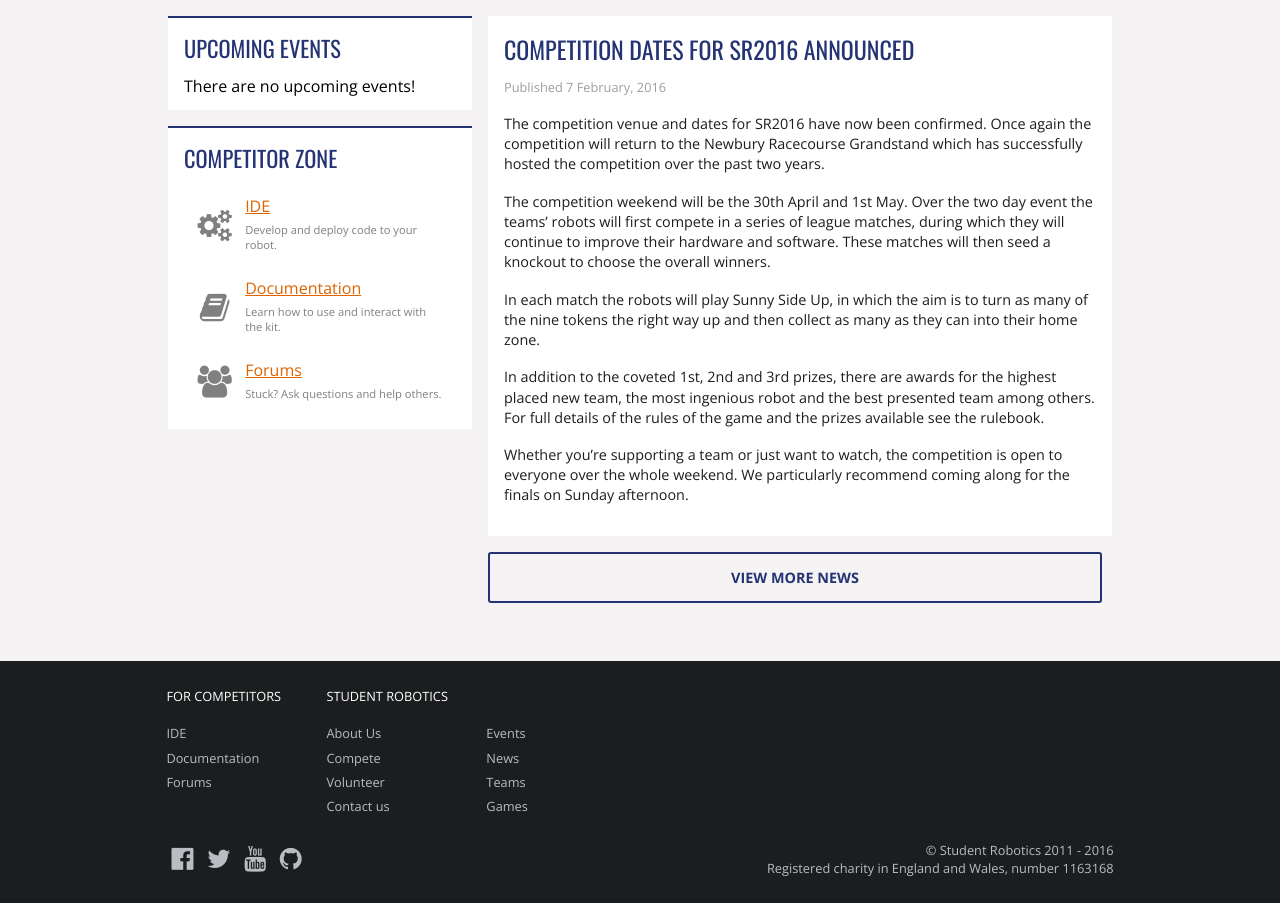
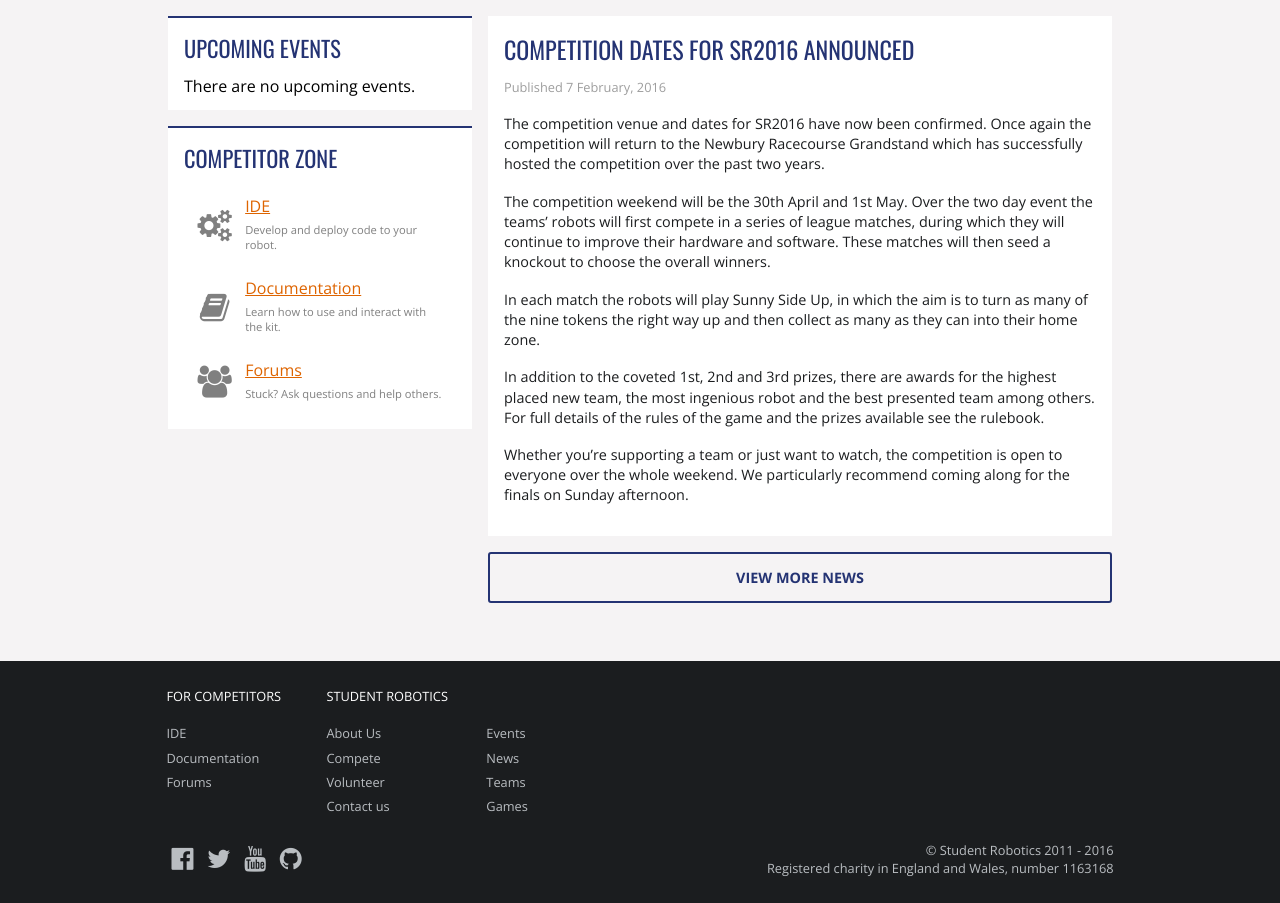
Before and after one commit to srobo/website, a Jekyll site: the page built from index.html, in a window 1280 px wide. Shown: the part 527-1430 px from the top of the page. Built offline with Jekyll 4.4.1, drawn with Linux system fonts in a browser that asks for light colours; nearby versions of some CDN libraries.

Commit message:
Small style and copy changes

```diff
--- a/_sass/_buttons.scss
+++ b/_sass/_buttons.scss
@@ -22,6 +22,7 @@
 
 .button-expand {
   display: block;
+  margin-right: 0;
 }
 
 .button-primary {
--- a/index.html
+++ b/index.html
@@ -29,7 +29,7 @@ layout: home
               {% endfor %}
             </ul>
           {% else %}
-            <p>There are no upcoming events!</p>
+            <p>There are no upcoming events.</p>
           {% endif %}
       </div>
       <div class="card highlight-card">
--- a/news/index.html
+++ b/news/index.html
@@ -1,5 +1,6 @@
 ---
 layout: page
+title: News
 ---
 <div class="panel panel-header panel-blueshirts">
   <div class="panel-container">
```
